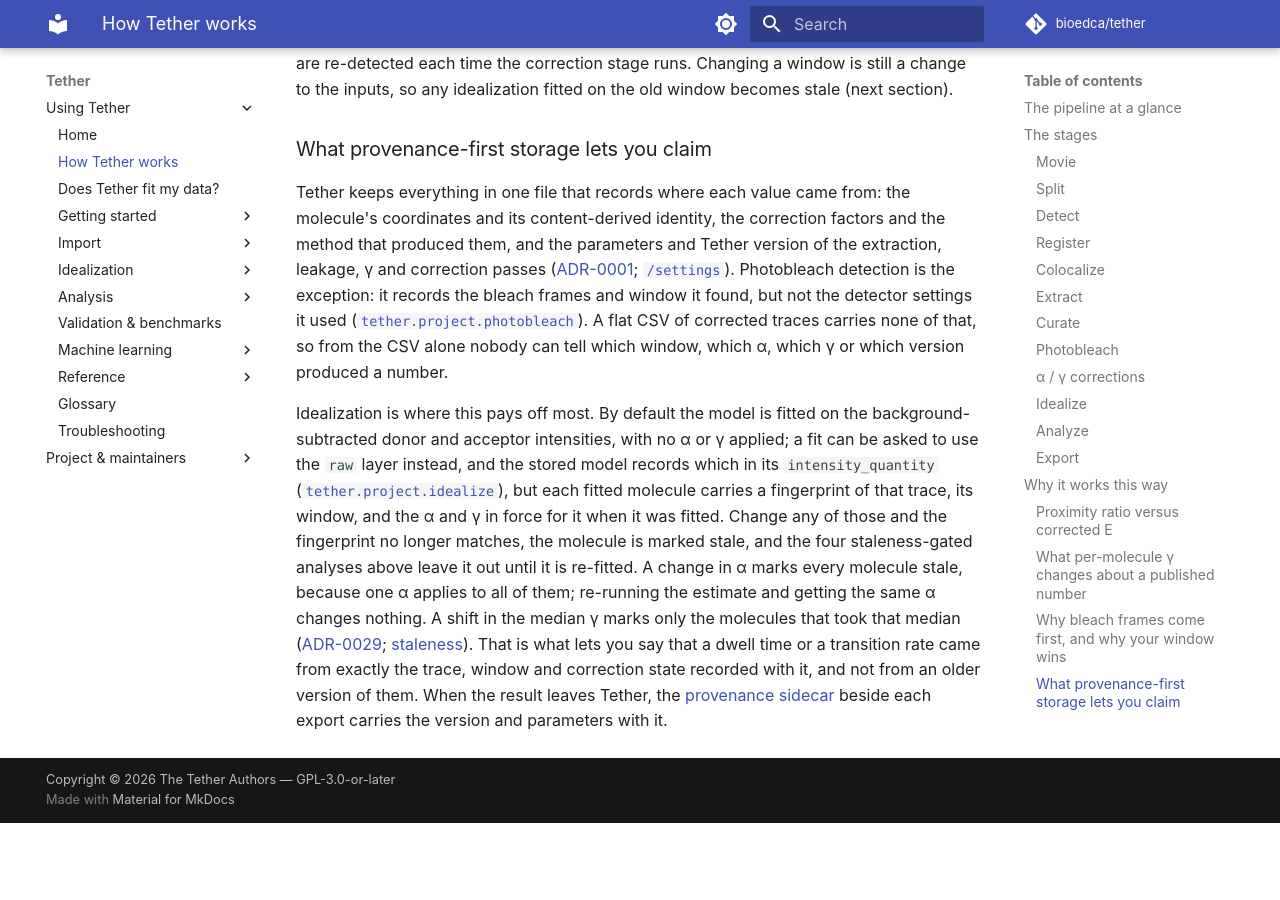
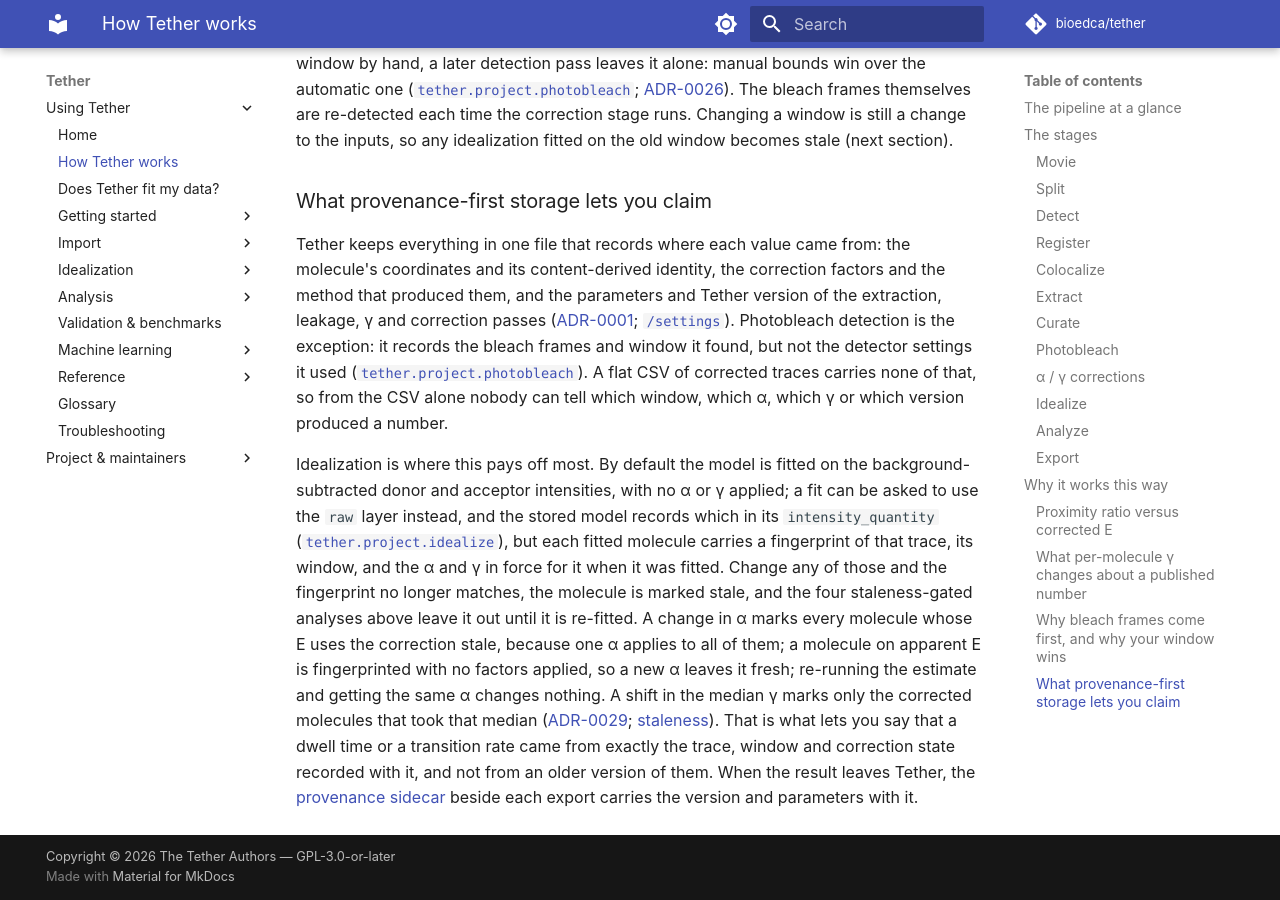
Before and after one commit to bioedca/tether, an MkDocs documentation site: the page built from docs/pipeline.md, in a window 1280 px wide and 900 px high, scrolled down 5991 px. Built offline with MkDocs 1.6.1 and Material for MkDocs 9.7.7, drawn with Linux system fonts in a browser that asks for light colours; comment, search, counter and statistics services are not loaded; the version menu is left out; before the commit the page ends 6814 px from its top, so only the background shows below that; some of the changed text lies outside the part shown.

Commit message:
docs(pipeline): narrow the memory, colocalization and α-staleness claims (#171)
Codex round 5 on 300b8e7: detection builds a float copy of each
channel's frames, so the lazy reader does not bound extraction memory;
the donor-anchor rationale defers to ADR-0015 instead of stating an
uncited bias claim; apparent-E molecules hash with no factors, so a new
α leaves them fresh.

```diff
--- a/docs/pipeline.md
+++ b/docs/pipeline.md
@@ -54,8 +54,11 @@
 ### Movie
 
 The acquisition is a dual-view TIRF movie: one camera frame carries the donor and the acceptor
-side by side ([dual-view](glossary.md#dual-view)). `tether.io.movie` reads it lazily, so the
-whole movie never has to fit in memory.
+side by side ([dual-view](glossary.md#dual-view)). `tether.io.movie` opens it as a memory map
+and reads frames on demand, so browsing a movie does not load the file. Spot detection does
+build a floating-point copy of each channel's frames, which is larger than the file itself, so
+plan memory for extraction by that rather than by the file size
+([`tether.imaging.detect`](https://github.com/bioedca/tether/blob/main/src/tether/imaging/detect.py)).
 
 - **Writes:** nothing yet. The movie's own record, including a SHA-256 of the file, is written
   when it is extracted.
@@ -100,8 +103,7 @@
 `tether.imaging.coloc` pairs each donor spot with the acceptor position the registration map
 predicts for it. The donor is the anchor: every donor spot whose extraction window fits
 inside both channels becomes a molecule, whether or not a separate acceptor spot was detected
-there, since requiring one would bias the
-population toward high E
+there; the ADR records why Tether chose the donor as the anchor
 ([donor-anchored colocalization](glossary.md#donor-anchored-colocalization);
 [ADR-0015](adr/0015-donor-anchored-colocalization.md)).
 
@@ -295,10 +297,11 @@
 ([`tether.project.idealize`](https://github.com/bioedca/tether/blob/main/src/tether/project/idealize.py)), but each fitted molecule carries a
 fingerprint of that trace, its window, and the α and γ in force for it when it was fitted.
 Change any of those and the fingerprint no longer matches, the molecule is marked stale, and
-the four staleness-gated analyses above leave it out until it is re-fitted. A change in α marks every
-molecule stale, because one α applies to all of them; re-running the estimate and getting the
-same α changes nothing. A shift in the median γ marks only the molecules that took that
-median
+the four staleness-gated analyses above leave it out until it is re-fitted. A change in α marks
+every molecule whose E uses the correction stale, because one α applies to all of them; a
+molecule on apparent E is fingerprinted with no factors applied, so a new α leaves it fresh;
+re-running the estimate and getting the same α changes nothing. A shift in the median γ marks only the corrected molecules that
+took that median
 ([ADR-0029](adr/0029-idealization-correction-provenance-hash-and-per-factor-staleness.md);
 [staleness](glossary.md#staleness-stale-fresh-live)). That is what lets you say that a dwell
 time or a transition rate came from exactly the trace, window and correction state
```
